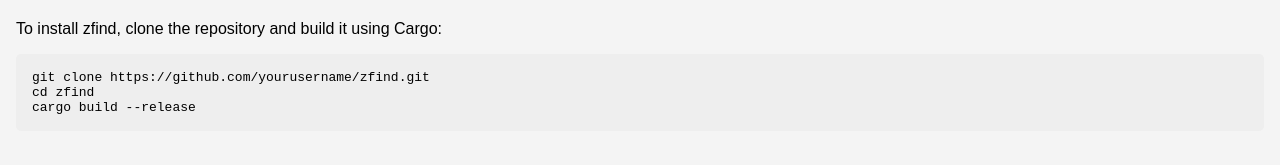
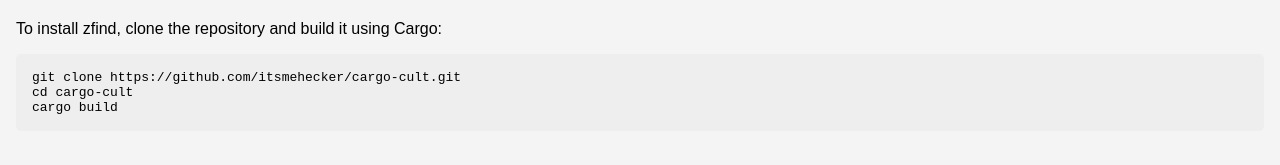
Before and after one commit to itsmehecker/zcopy, a plain HTML site: page index.html in a window 1280 px wide. Shown: the part 435-600 px from the top of the page. Drawn offline with Linux system fonts and the light colour scheme.

Commit message:
Update index.html

```diff
--- a/index.html
+++ b/index.html
@@ -26,9 +26,9 @@
         <section>
             <h2>Installation</h2>
             <p>To install zfind, clone the repository and build it using Cargo:</p>
-            <pre><code>git clone https://github.com/yourusername/zfind.git
-cd zfind
-cargo build --release</code></pre>
+            <pre><code>git clone https://github.com/itsmehecker/cargo-cult.git
+cd cargo-cult
+cargo build </code></pre>
         </section>
         <section>
             <h2>Author</h2>
```
